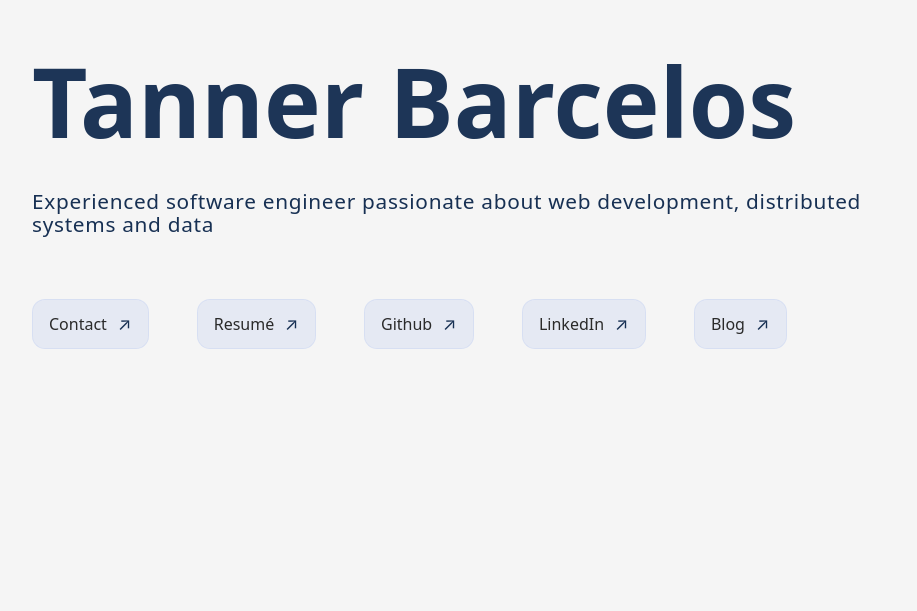
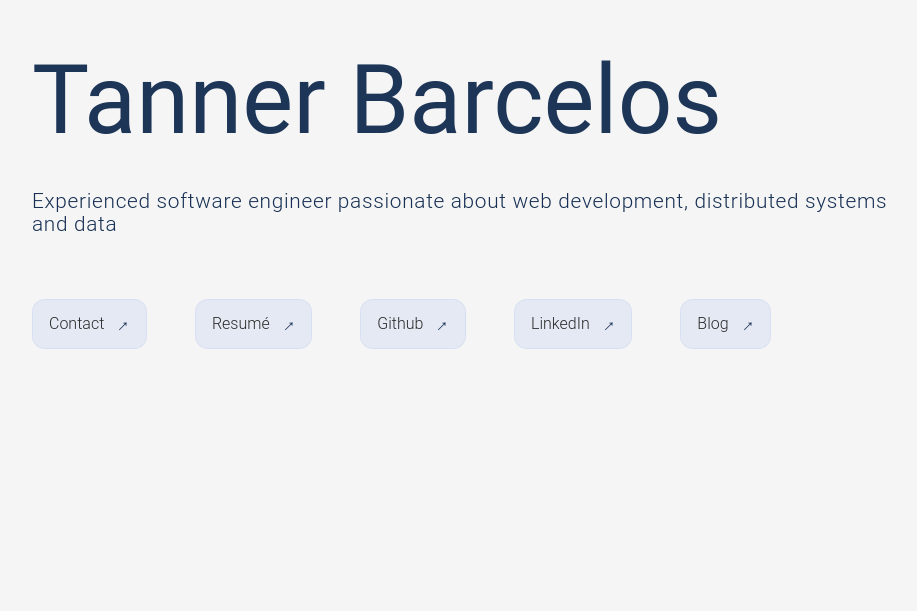
Before and after one commit to TannerBarcelos/portfolio, a Next.js app: page / in a window 1280 px wide. Shown: the part 189-800 px from the top of the page, without its empty margins (160-1077 px from the left). Built offline with nearby package versions, Linux system fonts and the light colour scheme.

Commit message:
Updating base styles and fonts

```diff
--- a/ui/styles/globals.css
+++ b/ui/styles/globals.css
@@ -52,6 +52,12 @@
   margin: 0;
   padding: 0;
   color: var(--color-accent);
+  font-family: 'Roboto', sans-serif;
+  font-weight: 300;
+  font-size: 1rem;
+  line-height: 1.5rem;
+  text-decoration: none;
+  list-style: none;
 }
 
 html,
```
